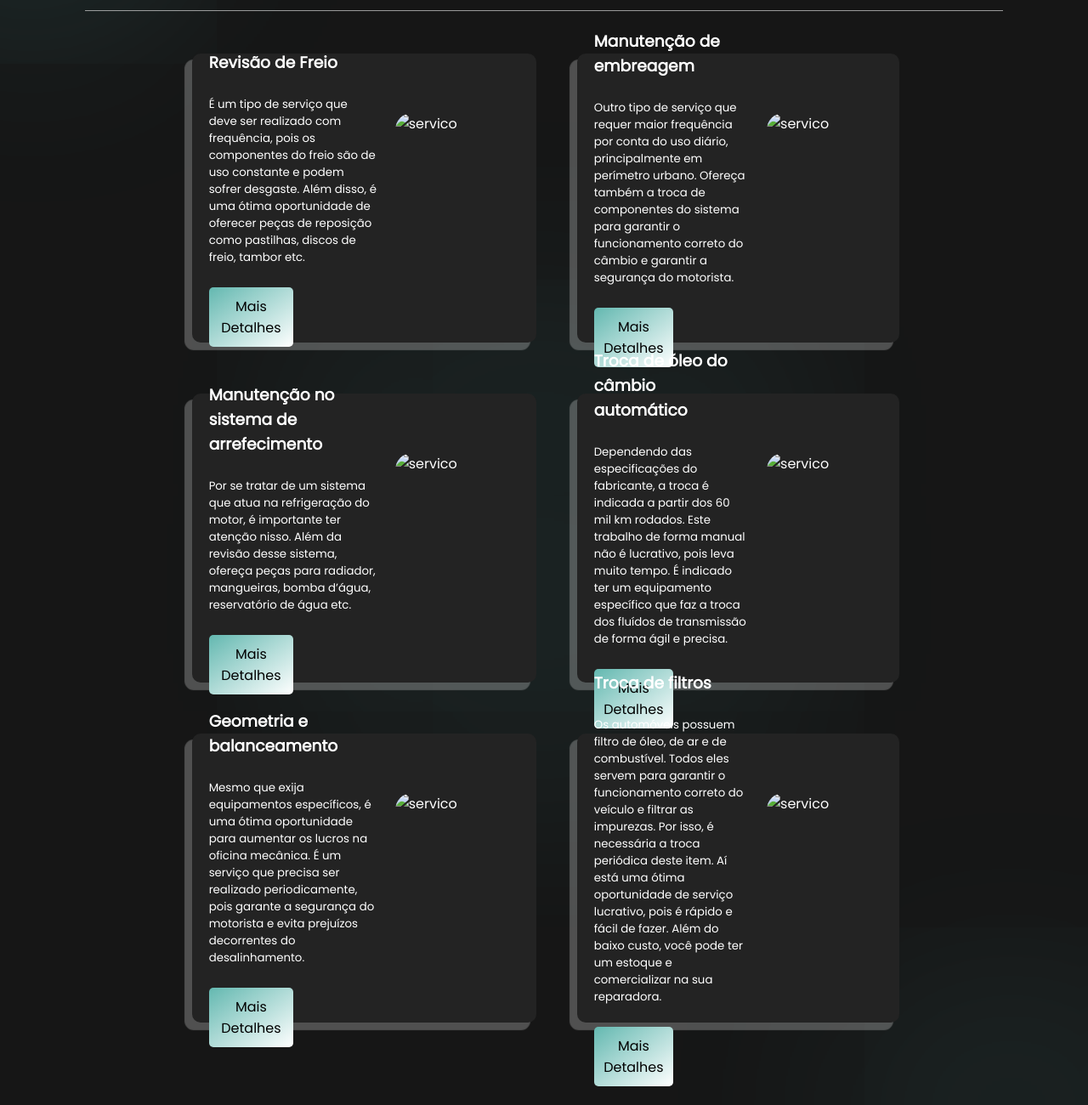
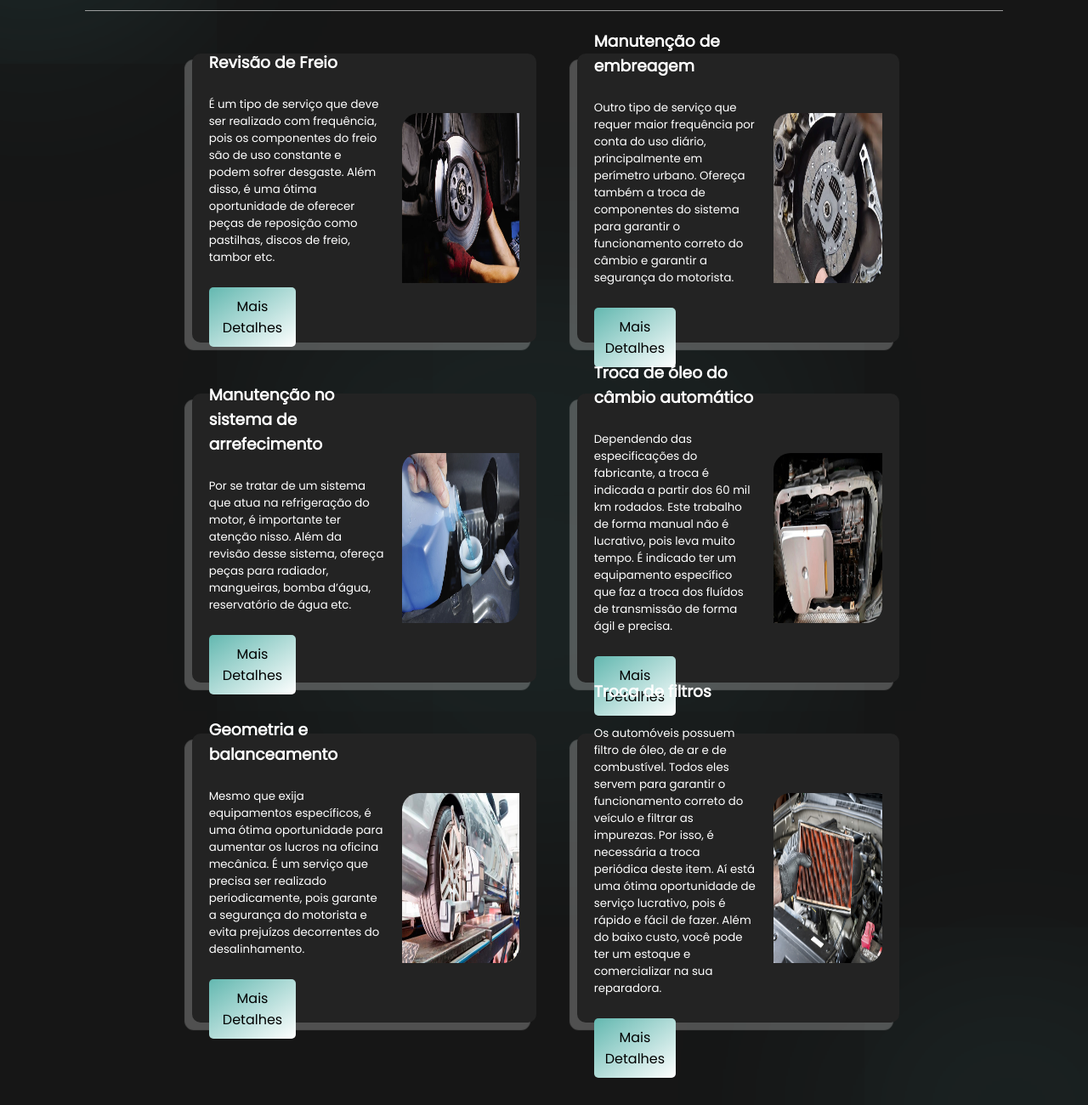
Before and after one commit to gianfiamoncini04/carzone, a plain HTML site: page servicos.html in a window 1280 px wide. Shown: the part 180-1480 px from the top of the page at 85% size. Drawn offline with Linux system fonts and the light colour scheme; the site is published under a folder, as on GitHub Pages, so addresses that start at the root find nothing.

Commit message:
completo

```diff
--- a/servicos.html
+++ b/servicos.html
@@ -24,7 +24,7 @@
               <a href="detalheservico.html#servico1">Mais Detalhes</a>
             </section>
             <section class="svs-img">
-              <img src="/img/servico1.jpg" alt="servico" width="200px" height="200px">
+              <img src="./img/servico1.jpg" alt="servico" width="200px" height="200px">
             </section>
         </section>
         <section class="services" id="serv2">
@@ -34,7 +34,7 @@
               <a href="detalheservico.html#servico2">Mais Detalhes</a>
             </section>
             <section class="svs-img">
-              <img src="/img/servico2.webp" alt="servico" width="200px" height="200px">
+              <img src="./img/servico2.webp" alt="servico" width="200px" height="200px">
           </section>
         </section>
         <section class="services" id="serv3">
@@ -44,7 +44,7 @@
               <a href="detalheservico.html#servico3">Mais Detalhes</a>
             </section>
             <section class="svs-img">
-              <img src="/img/servico3.jpg" alt="servico" width="200px" height="200px">
+              <img src="./img/servico3.jpg" alt="servico" width="200px" height="200px">
           </section>
         </section>
         <section class="services" id="serv4">
@@ -54,7 +54,7 @@
               <a href="detalheservico.html#servico4">Mais Detalhes</a>
             </section>
             <section class="svs-img">
-              <img src="/img/servico4.jpg" alt="servico" width="200px" height="200px">
+              <img src="./img/servico4.jpg" alt="servico" width="200px" height="200px">
             </section>
         </section>
         <section class="services" id="serv5">
@@ -64,7 +64,7 @@
               <a href="detalheservico.html#servico5">Mais Detalhes</a>
             </section>
             <section class="svs-img">
-              <img src="/img/servico5.jpg" alt="servico" width="200px" height="200px">
+              <img src="./img/servico5.jpg" alt="servico" width="200px" height="200px">
           </section>
         </section>
         <section class="services" id="serv6">
@@ -74,7 +74,7 @@
               <a href="detalheservico.html#servico6">Mais Detalhes</a>
             </section>
             <section class="svs-img">
-              <img src="/img/servico6.jpg" alt="servico" width="200px" height="200px">
+              <img src="./img/servico6.jpg" alt="servico" width="200px" height="200px">
           </section>
         </section>
         <span class="blur-meio"></span>
```
Also changed, not shown: detalheservico.html (+6 -6 lines).
